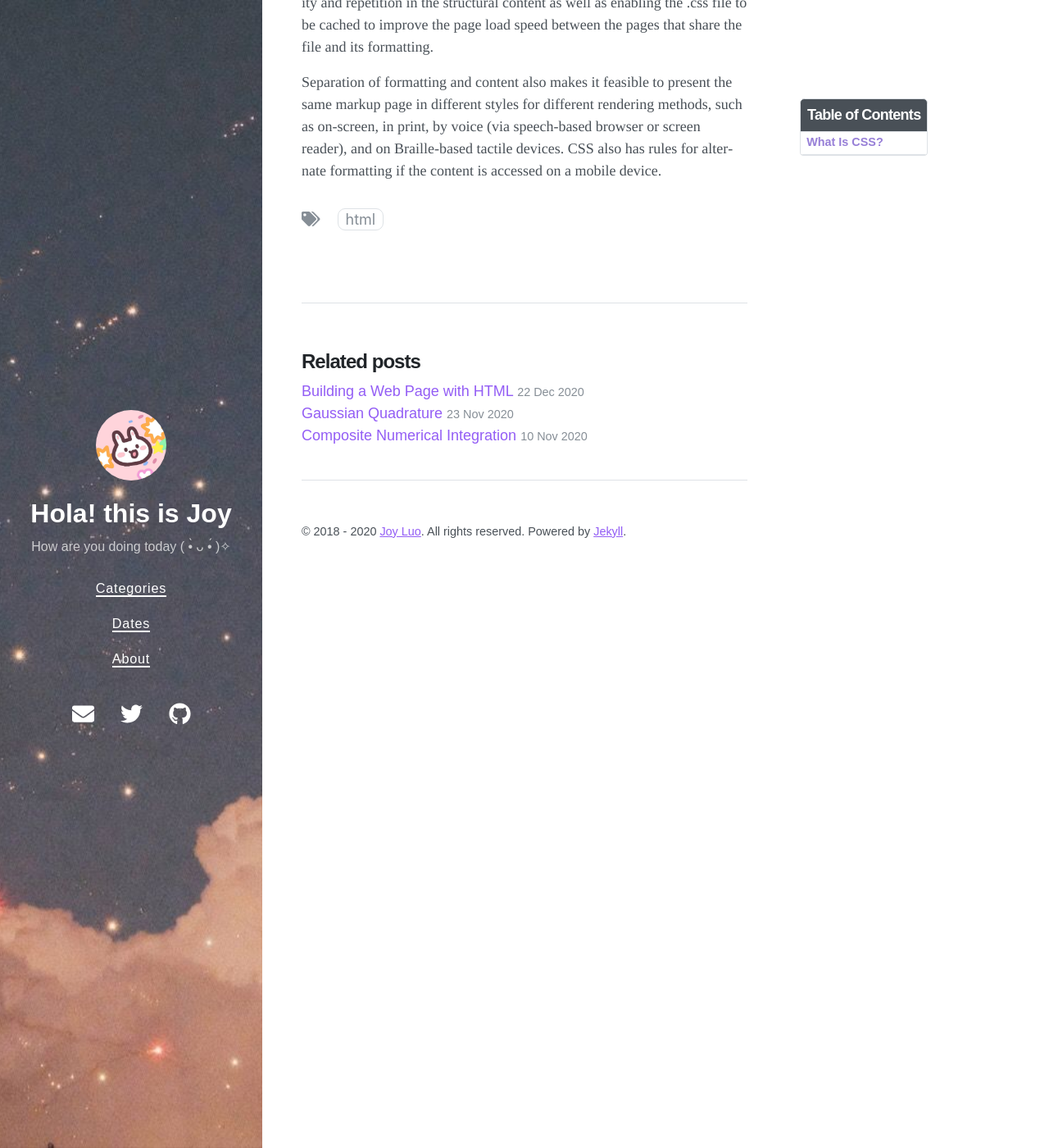
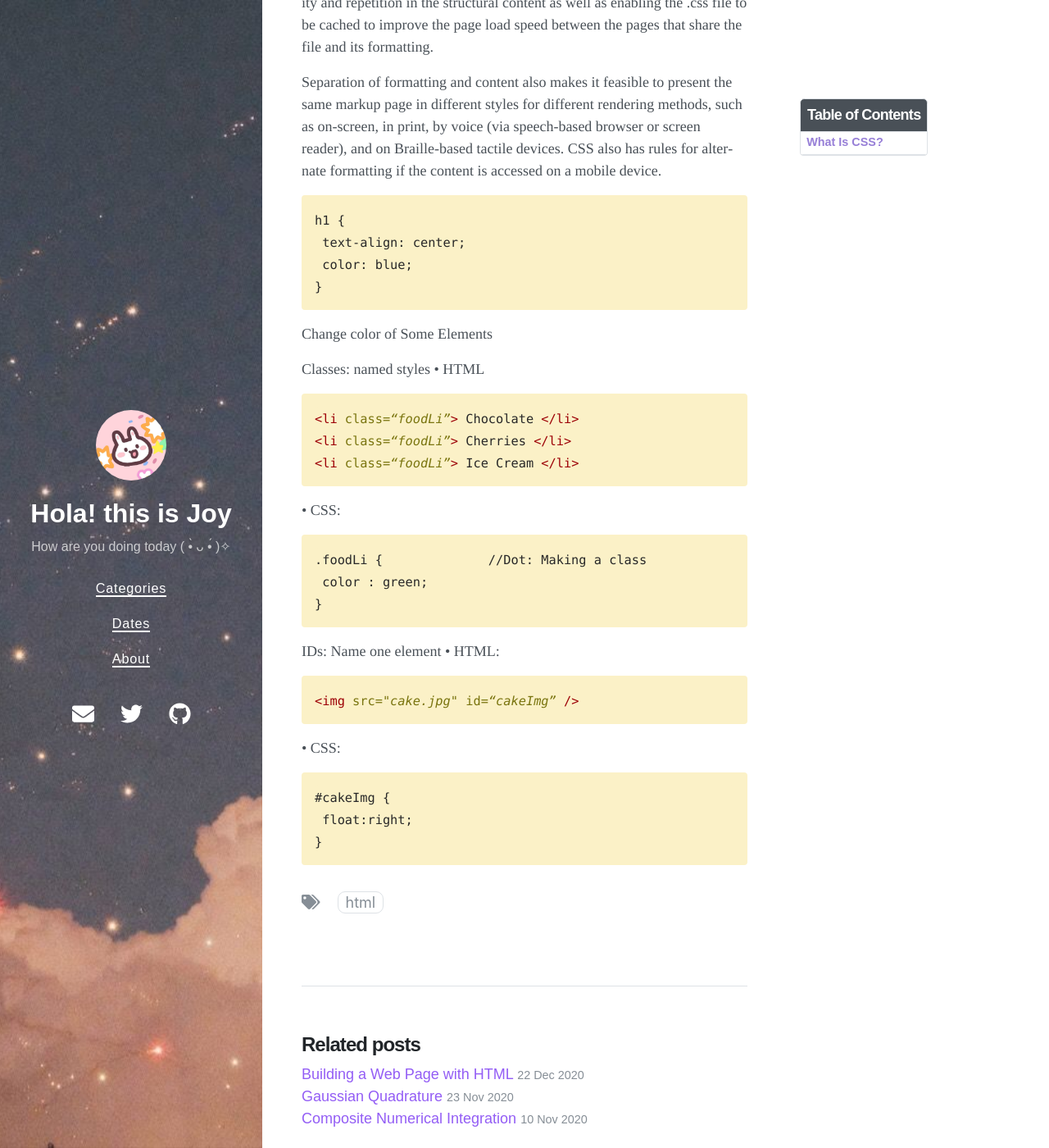
Before and after one commit to Joy3Luo/mathnotes, a Jekyll site: the page built from _posts/2020-12-22-web-css.md, in a window 1280 px wide and 1400 px high, scrolled down 454 px. Shown: the whole window at 82% size. Built offline with Jekyll 4.4.1, drawn with Linux system fonts in a browser that asks for light colours; nearby versions of some CDN libraries.

Commit message:
Update 2020-12-22-web-css.md

````diff
--- a/_posts/2020-12-22-web-css.md
+++ b/_posts/2020-12-22-web-css.md
@@ -24,3 +24,38 @@ Cascading Style Sheets (CSS) is a style sheet language used for describing the p
 CSS is designed to enable the separation of presentation and content, including layout, colors, and fonts. This separation can improve content accessibility, provide more flexibility and control in the specification of presentation characteristics, enable multiple web pages to share formatting by specifying the relevant CSS in a separate .css file which reduces complexity and repetition in the structural content as well as enabling the .css file to be cached to improve the page load speed between the pages that share the file and its formatting.
 
 Separation of formatting and content also makes it feasible to present the same markup page in different styles for different rendering methods, such as on-screen, in print, by voice (via speech-based browser or screen reader), and on Braille-based tactile devices. CSS also has rules for alternate formatting if the content is accessed on a mobile device.
+
+```html
+h1 {
+ text-align: center;
+ color: blue;
+}
+```
+
+Change color of Some Elements
+
+Classes: named styles
+• HTML
+```html
+<li class=“foodLi”> Chocolate </li>
+<li class=“foodLi”> Cherries </li>
+<li class=“foodLi”> Ice Cream </li>
+```
+• CSS:
+```html
+.foodLi {              //Dot: Making a class
+ color : green;
+}
+```
+
+IDs: Name one element
+• HTML:
+```html
+<img src="cake.jpg" id=“cakeImg” />
+```
+• CSS:
+```html
+#cakeImg {
+ float:right;
+}
+```
````
